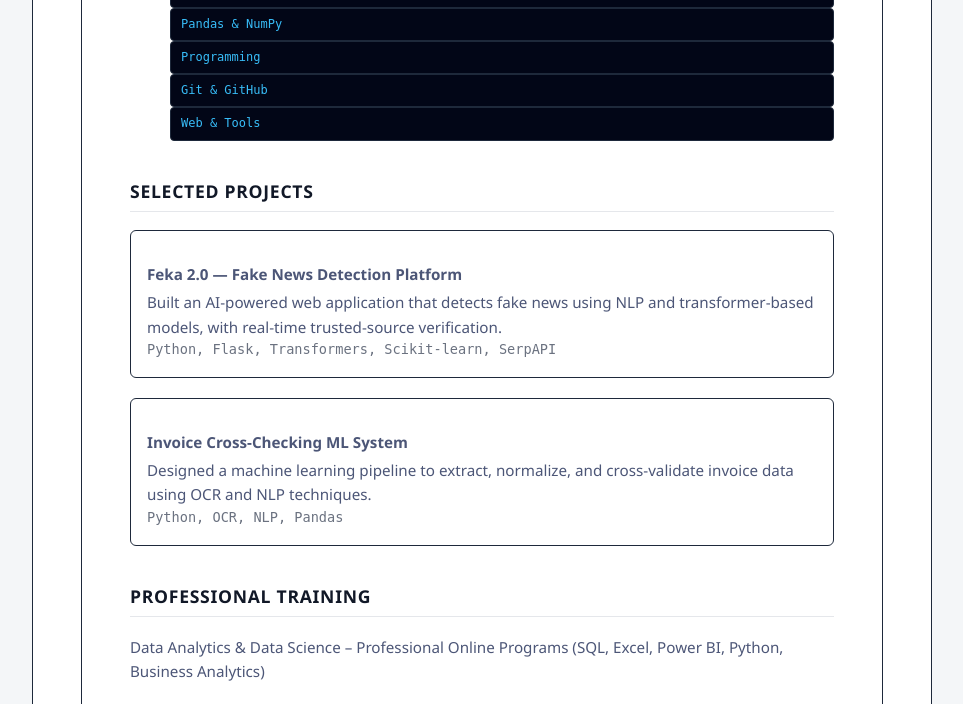
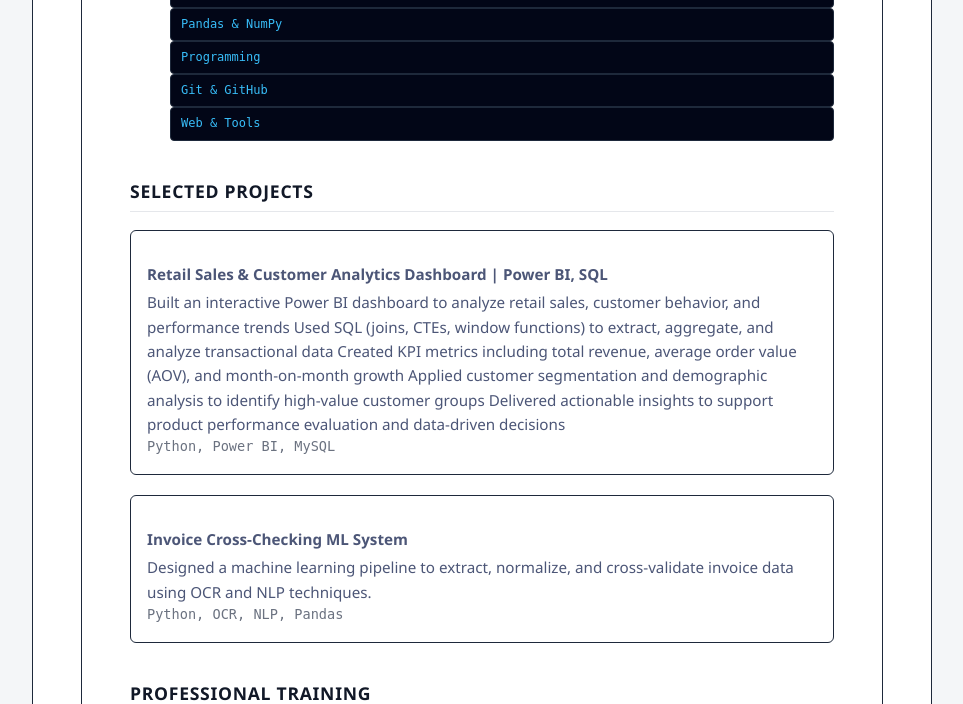
Before and after one commit to MohammedSaihan/resume-mohammedsaihan, a Flask app: page /resume in a window 1280 px wide. Shown: the part 948-1652 px from the top of the page, without its empty margins (158-1121 px from the left). Run offline with Flask 3, Linux system fonts and the light colour scheme.

Commit message:
project dumping resumuing

```diff
--- a/templates/projects.html
+++ b/templates/projects.html
@@ -2,7 +2,7 @@
 {% block content %}
 
 <div class="project">
-    <h3>Feka 2.0 — Fake News Detection Platform</h3>
+    <h3>Retail Sales & Customer Analytics Dashboard | Power BI, SQL</h3>
 
     <p>
         AI-powered web application to classify news articles as real or fake
@@ -30,6 +30,9 @@
     <p class="project-links">
         🔗 <a href="https://github.com/yourusername/feka-fake-news-detection" target="_blank">
             GitHub Repository
+        </a>
+        🔗 <a href="https://app.powerbi.com/groups/me/reports/486cf9f6-3187-4750-9608-b1423c431811/393337bb782d4dce8019?experience=power-bi" target="_blank">
+            Power bi Dashboard
         </a>
     </p>
 </div>
--- a/templates/resume.html
+++ b/templates/resume.html
@@ -52,14 +52,22 @@
         <h2>Selected Projects</h2>
 
         <div class="project">
-            <h3>Feka 2.0 — Fake News Detection Platform</h3>
+            <h3>Retail Sales & Customer Analytics Dashboard | Power BI, SQL</h3>
             <p>
-                Built an AI-powered web application that detects fake news using NLP
-                and transformer-based models, with real-time trusted-source
-                verification.
+                Built an interactive Power BI dashboard to analyze retail sales, customer behavior, and performance
+                trends
+
+                Used SQL (joins, CTEs, window functions) to extract, aggregate, and analyze transactional data
+
+                Created KPI metrics including total revenue, average order value (AOV), and month-on-month growth
+
+                Applied customer segmentation and demographic analysis to identify high-value customer groups
+
+                Delivered actionable insights to support product performance evaluation and data-driven decisions
+
             </p>
             <p class="tech">
-                Python, Flask, Transformers, Scikit-learn, SerpAPI
+                Python, Power BI, MySQL
             </p>
         </div>
 
```
